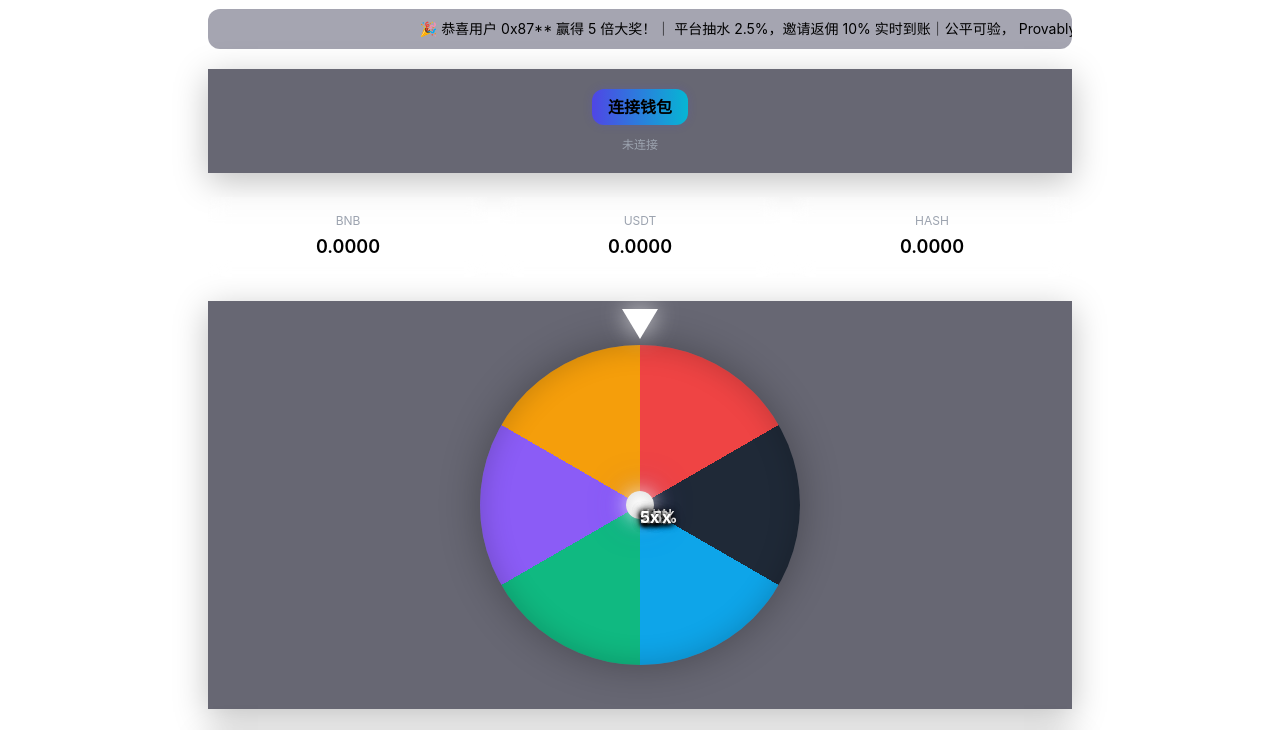
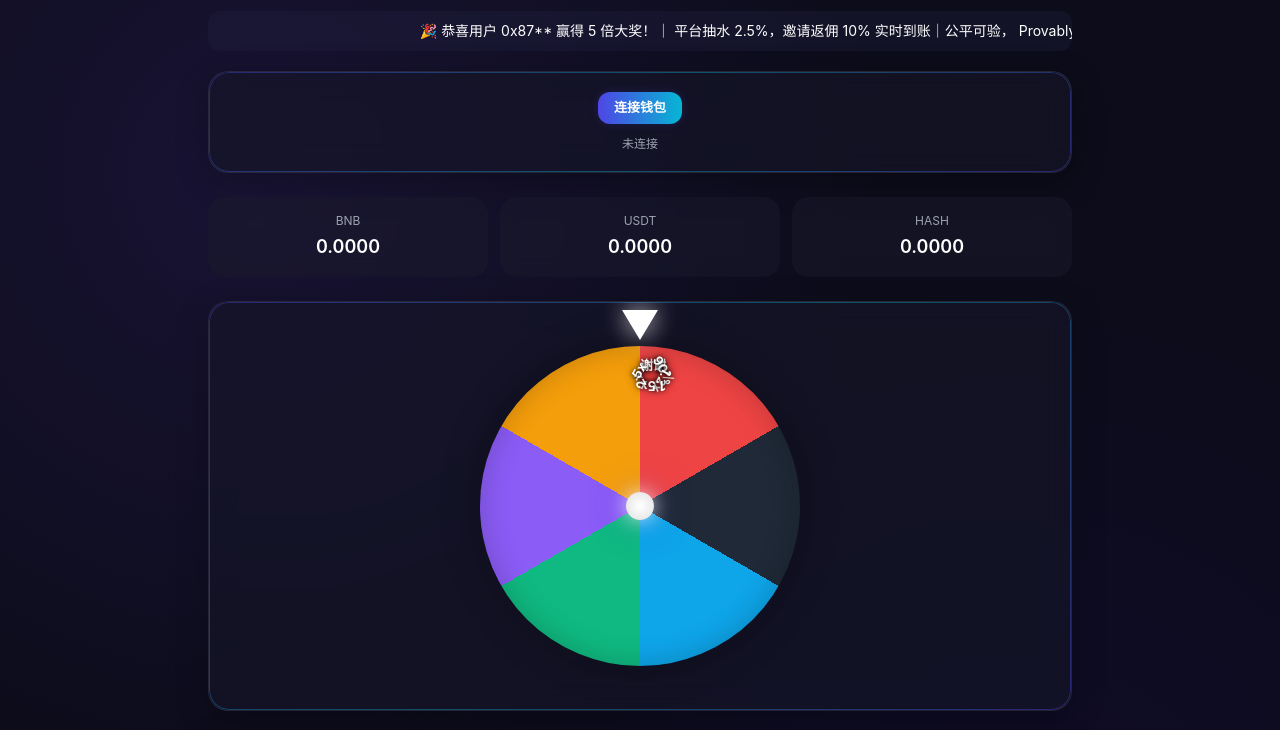
Before and after one commit to 989lk/haxi, a plain HTML site: page xinyunlunpan.html in a window 1280 px wide. Shown: the part 63-793 px from the top of the page. Drawn offline with nearby package versions, Linux system fonts and the light colour scheme.

Commit message:
Update xinyunlunpan.html

```diff
--- a/xinyunlunpan.html
+++ b/xinyunlunpan.html
@@ -8,31 +8,31 @@
 <script src="https://cdn.tailwindcss.com"></script>
 <style>
 body {
-  背景: #0c0c1a;
-  背景图像: 径向渐变(圆 在 20% 20%, rgba(48,32,100,0.35), 透明 45%),
-                    径向渐变(圆在80%,rgba2212600.4)透明45;
-  颜色: #fff;
-  最小高度: 100vh;
+  background: #0c0c1a;
+  background-image: radial-gradient(circle at 20% 20%, rgba(48,32,100,0.35), transparent 45%),
+                    radial-gradient(circle at 80% 80%, rgba(22,12,60,0.4), transparent 45%);
+  color: #fff;
+  min-height: 100vh;
   font-family: 'Inter', system-ui, sans-serif;
 }
 .card {
   background: rgba(22,22,40,0.65);
-  背景滤镜: 模糊(16像素);
-  边框: 1像素 实线 rgba(255,255,255,0.08);
-  边框圆角: 20像素;
+  backdrop-filter: blur(16px);
+  border: 1px solid rgba(255,255,255,0.08);
+  border-radius: 20px;
   box-shadow: 0 8px 32px rgba(0,0,0,0.25);
-  溢出: 隐藏;
+  overflow: hidden;
 }
 .card-glow {
-  位置: 相对;
+  position: relative;
 }
 .card-glow::before {
   content: "";
-  位置: 绝对;
-  内边距: 0;
-  边框圆角: 20像素;
-  填充: 1像素;
-  背景: 线性渐变(135度, #4f46e5, #06b6d4, #4f46e5);
+  position: absolute;
+  inset: 0;
+  border-radius: 20px;
+  padding: 1px;
+  background: linear-gradient(135deg, #4f46e5, #06b6d4, #4f46e5);
   -webkit-mask: linear-gradient(#fff 0 0) content-box, linear-gradient(#fff 0 0);
   -webkit-mask-composite: xor;
   opacity: 0.4;
@@ -41,10 +41,10 @@ body {
 /* 按钮样式优化 - 缩小精致化 */
 .btn-primary {
   background: linear-gradient(90deg, #4f46e5, #06b6d4);
-  border-radius: 12px;
+  border-radius: 12px; /* 更圆润 */
   font-weight: 600;
-  字体大小: 13像素;
-  padding: 6px 16px;
+  font-size: 13px; /* 缩小字体 */
+  padding: 6px 16px; /* 缩小内边距 */
   transition: all 0.25s ease;
   box-shadow: 0 0 10px rgba(79,70,229,0.2);
 }
@@ -53,7 +53,7 @@ body {
   box-shadow: 0 0 20px rgba(79,70,229,0.4);
 }
 .btn-success {
-  背景: linear-gradient(90deg, #10b981, #059669);
+  background: linear-gradient(90deg, #10b981, #059669);
   border-radius: 14px;
   font-weight: 600;
   transition: all 0.25s ease;
@@ -65,13 +65,13 @@ body {
 }
 .btn-option {
   background: rgba(30,30,60,0.5);
-  边框: 1像素 实线 rgba(255,255,255,0.08);
+  border: 1px solid rgba(255,255,255,0.08);
   border-radius: 14px;
   transition: all 0.25s ease;
 }
 .stat-box {
-  背景: rgba(26,26,44,0.5);
-  边框圆角: 16px;
+  background: rgba(26,26,44,0.5);
+  border-radius: 16px;
   backdrop-filter: blur(10px);
   transition: transform 0.2s ease;
 }
@@ -79,7 +79,7 @@ body {
   transform: translateY(-2px);
   box-shadow: 0 4px 12px rgba(0,0,0,0.15);
 }
-/* 轮盘核心样式 - 修复文字居中 */
+/* 轮盘核心样式 - 修复对齐与光效 */
 .wheel-box {
   position: relative;
   display: flex;
@@ -98,7 +98,7 @@ body {
     #0ea5e9 120deg 180deg,  /* 天蓝 - 1.2x */
     #10b981 180deg 240deg,  /* 绿色 - 1.5x */
     #8b5cf6 240deg 300deg,  /* 紫色 - 2x */
-    #f59e0b 300deg 360deg   /* 橙色 - 5x */
+    #f59e0b 300deg 360deg  /* 橙色 - 5x */
   );
   transition: transform 4.2s cubic-bezier(0.1,0.7,0.1,1);
   box-shadow: 0 0 40px rgba(0,0,0,0.3), inset 0 0 30px rgba(0,0,0,0.2);
@@ -129,28 +129,25 @@ body {
   z-index: 10;
   filter: drop-shadow(0 0 12px rgba(255,255,255,0.8));
 }
-/* 轮盘文字 - 关键修复：完美居中 */
+/* 轮盘文字 - 关键修复：完美对齐 */
 .wheel-text {
   position: absolute;
   width: 100%;
   height: 100%;
+  text-align: center;
+  font-size: 14px;
+  font-weight: bold;
+  color: #fff;
+  text-shadow: 0 1px 4px #000, 0 0 8px rgba(0,0,0,0.5);
   z-index: 6;
-  pointer-events: none;
 }
 .wheel-text span {
   position: absolute;
-  /* 定位到轮盘圆心 */
   left: 50%;
-  top: 50%;
-  /* 旋转原点设为圆心 */
-  transform-origin: center center;
-  /* 文字向外偏移，显示在扇形中心 */
-  transform: translate(-50%, -50%) rotate(var(--rotate)) translate(0, -100px) rotate(var(--fix));
+  top: 10px; /* 固定从圆心向外延伸的距离 */
+  transform-origin: center bottom; /* 以文字底部中心为旋转基点 */
   white-space: nowrap;
-  font-size: 16px;
-  font-weight: bold;
-  color: #fff;
-  text-shadow: 0 2px 4px rgba(0,0,0,0.8), 0 0 8px rgba(0,0,0,0.5);
+  font-size: 13px;
 }
 .spinning {
   animation: spin 4.2s cubic-bezier(0.1,0.7,0.1,1) forwards;
@@ -228,19 +225,19 @@ body {
   </div>
 </div>
 
-<!-- 轮盘 → 文字已完美居中 -->
+<!-- 轮盘 → 文字已完美对齐 -->
 <div class="card card-glow p-6 mb-6">
   <div class="wheel-box">
     <div class="pointer"></div>
     <div id="wheel" class="wheel">
       <div class="wheel-text">
-        <!-- 每个span单独设置旋转角度，精准居中 -->
-        <span style="--rotate: 30deg; --fix: rotate(0deg)">谢谢</span>
-        <span style="--rotate: 90deg; --fix: rotate(0deg)">90%</span>
-        <span style="--rotate: 150deg; --fix: rotate(0deg)">1.2x</span>
-        <span style="--rotate: 210deg; --fix: rotate(0deg)">1.5x</span>
-        <span style="--rotate: 270deg; --fix: rotate(0deg)">2x</span>
-        <span style="--rotate: 330deg; --fix: rotate(0deg)">5x</span>
+        <!-- 每个span单独旋转，对应扇形 -->
+        <span style="transform: rotate(0deg)">谢谢</span>
+        <span style="transform: rotate(60deg)">90%</span>
+        <span style="transform: rotate(120deg)">1.2x</span>
+        <span style="transform: rotate(180deg)">1.5x</span>
+        <span style="transform: rotate(240deg)">2x</span>
+        <span style="transform: rotate(300deg)">5x</span>
       </div>
     </div>
   </div>
```
